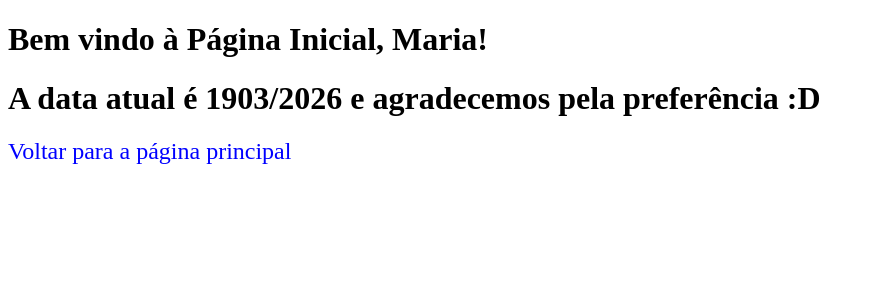
After one commit to felipecartaxo/rad-miniprojeto-myapp, a Django app: page /blog/home/ in a window 1280 px wide. The commit adds this page. Shown: the top 300 px of the page, without its empty margins (0-874 px from the left). Run offline with Django 5.2, Linux system fonts and the light colour scheme.

Commit message:
feat: adiciona funcionalidades para atender ao requisito 4

```diff
--- /dev/null
+++ b/blog/templates/blog/home.html
@@ -0,0 +1,37 @@
+<!DOCTYPE html>
+<html lang="en">
+<head>
+    <meta charset="UTF-8">
+    <meta name="viewport" content="width=device-width, initial-scale=1.0">
+    <title>Home</title>
+
+    <style>
+        .link-stack {
+            margin-top: 16px;
+        }
+
+        .link-stack a {
+            display: block;
+            margin: 6px 0;
+            text-decoration: none;
+            color: blue;
+            font-size: 24px;
+        }
+
+        .link-stack a:hover {
+            text-decoration: underline;
+        }
+    </style>
+</head>
+<body>
+
+    <h1>Bem vindo à {{ page_title }}, {{ username }}!</h1>
+
+    <h1>A data atual é {{ current_date }} e agradecemos pela preferência :D</h1>
+
+    <div class="link-stack">
+        <a href="{% url 'main' %}">Voltar para a página principal</a>
+    </div>
+
+</body>
+</html>
--- a/blog/urls.py
+++ b/blog/urls.py
@@ -13,6 +13,11 @@ urlpatterns = [
     path("info/", views.info),
 
     # Endpoint para trabalhar com context/templates
-    path("context/", views.context),
+    path("main/", views.context, name="main"),
+
+    # Endpoints para redirecionar para páginas home e contact
+    path("home/", views.home, name="home"),
+    path("contact/<str:phone_number>/", views.contact, name="contact"),
+
 
 ]
--- a/blog/views.py
+++ b/blog/views.py
@@ -35,3 +35,19 @@ def context(request):
     }
 
     return render(request, "blog/index.html", context)
+
+# View que irá redirecionar para a página home.html
+def home(request):
+    context = {
+        "username": "Maria",
+        "current_date": datetime.now().strftime('%d%m/%Y'),
+        "page_title": "Página Inicial",
+    }
+    return render(request, "blog/home.html", context)
+
+# View que irá redirecionar para a página contact.html e receberá um parâmetro de número de telefone
+def contact(request, phone_number):
+    context = {
+        "phone_number": phone_number
+    }
+    return render(request, "blog/contact.html", context)
```
Also changed, not shown: blog/templates/blog/contact.html (added, +33 -0 lines), blog/templates/blog/index.html (+26 -2 lines).
